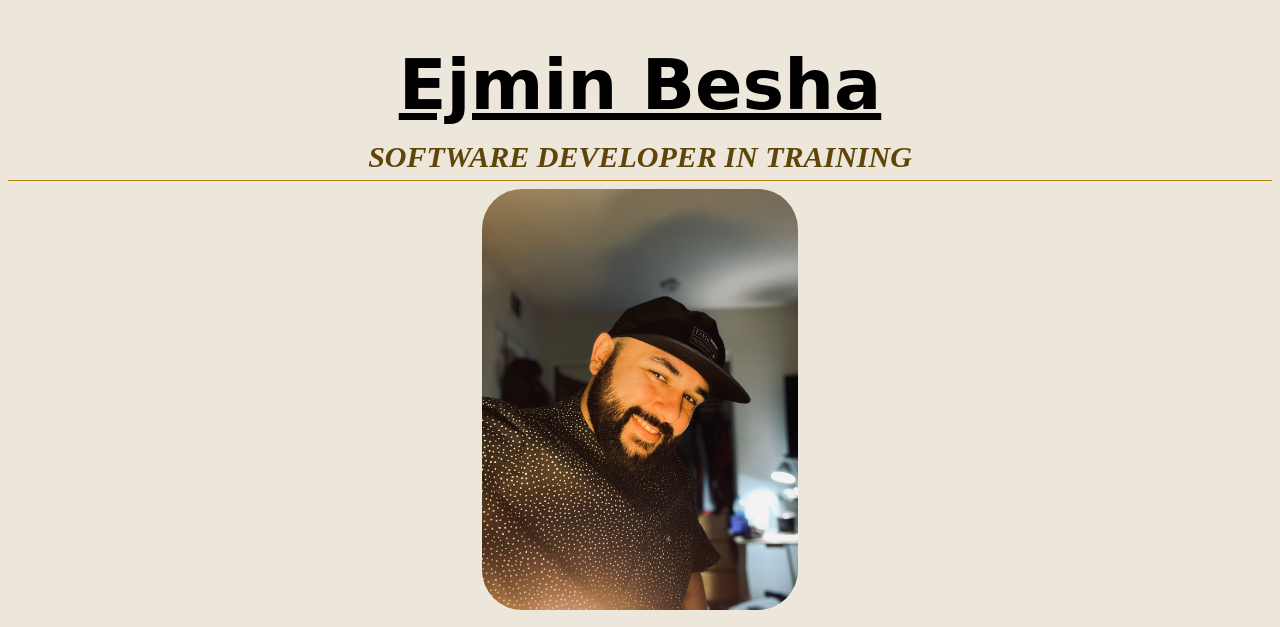
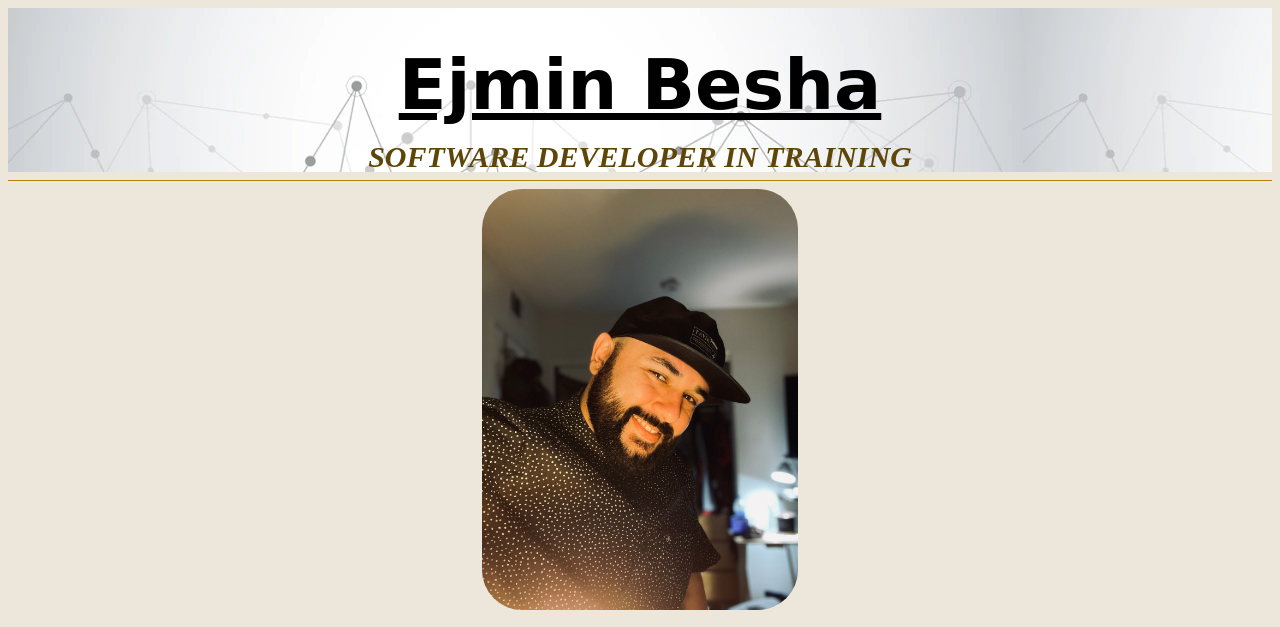
Before and after one commit to ejbesha/my-portfolio, a plain HTML site: page index.html in a window 1280 px wide. Shown: the top 627 px of the page. Drawn offline with Linux system fonts and the light colour scheme; a script that the page names is missing.

Commit message:
Update style.css

```diff
--- a/style.css
+++ b/style.css
@@ -31,7 +31,7 @@ body{
 header {
   font-family: serif,sans-serif;
   height: 25px;
-  background-image:url(images/backgrounds/strings.png);
+  background-image:url(images/strings.png);
   text-align: center;
   padding-bottom: 10%;
   padding-top:1%;
```
